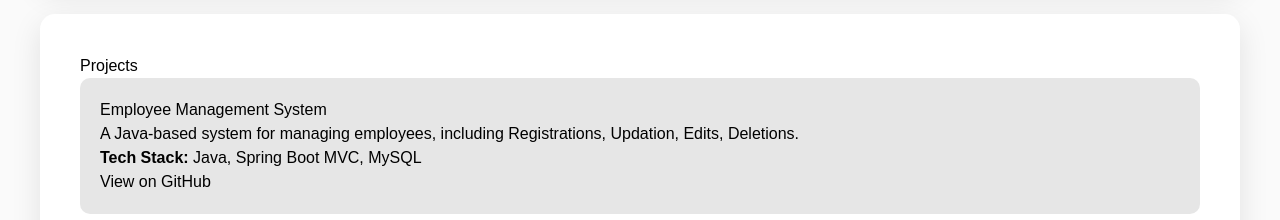
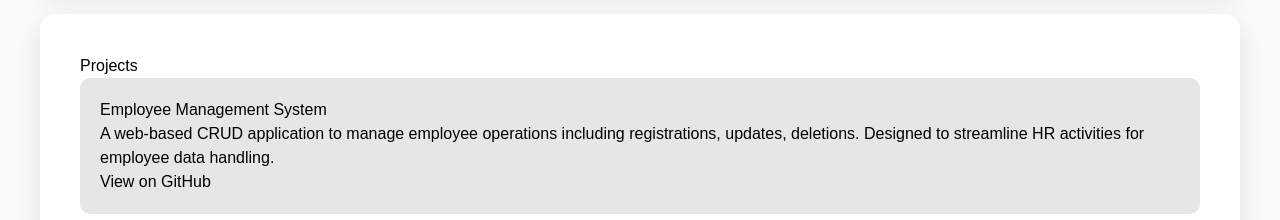
Before and after one commit to pikul8637/portfolio-of-pikul, a plain HTML site: page index.html in a window 1280 px wide. Shown: the part 780-1000 px from the top of the page. Drawn offline with nearby package versions, Linux system fonts and the light colour scheme.

Commit message:
index.html

```diff
--- a/index.html
+++ b/index.html
@@ -50,11 +50,11 @@
     <section id="projects">
         <h2>Projects</h2>
         <div class="project">
-            <h3>Employee Management System</h3>
-            <p>A Java-based system for managing employees, including Registrations, Updation, Edits, Deletions.</p>
-            <p><strong>Tech Stack:</strong> Java, Spring Boot MVC, MySQL</p>
-            <a href="https://github.com/pikul8637" target="_blank">View on GitHub</a>
-        </div>
+    <h3>Employee Management System</h3>
+    <p>A web-based CRUD application to manage employee operations including registrations, updates, deletions. Designed to streamline
+       HR activities for employee data handling.</p>
+    <a href="https://github.com/pikul8637" target="_blank">View on GitHub</a>
+</div>
         <div> <a href="https://pikul8637.github.io/portfolio-of-pikul/" target="<i class="fa fa-key" aria-hidden="true"></i>Portfolio</a></div>
     </section>
 
```
